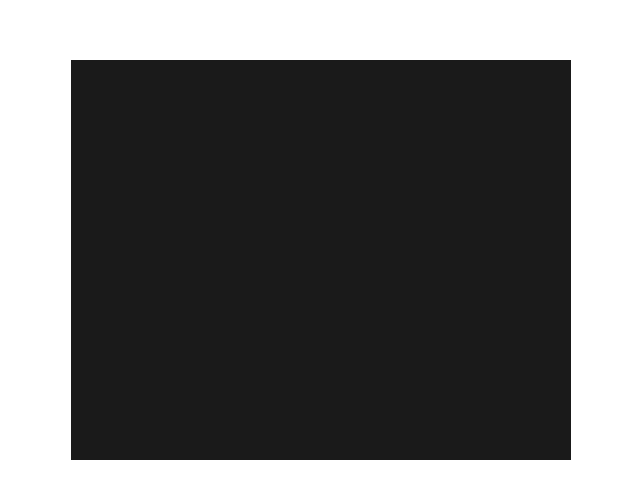
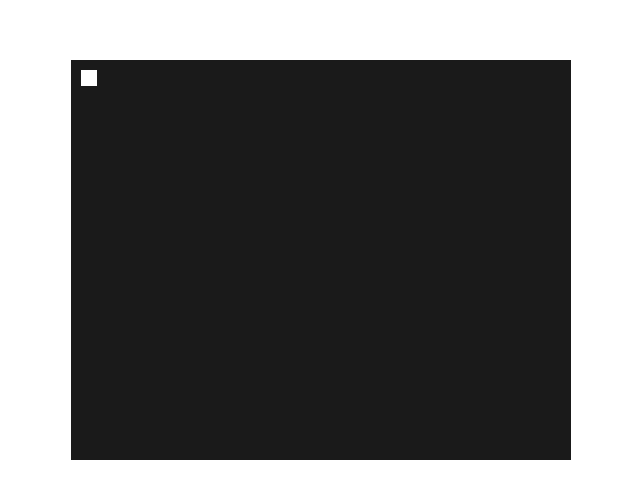
Before and after one commit to Dvorakcs/MinerSurvival, a plain HTML site: page Client/index.html in a window 1280 px wide. Shown: the part 140-638 px from the top of the page, 319-959 px from the left. Drawn offline with Linux system fonts and the light colour scheme.

Commit message:
#5 - Player ( classe generica )

```diff
--- a/Client/index.html
+++ b/Client/index.html
@@ -11,6 +11,7 @@
         <canvas id="canvas" width="500" height="400"></canvas>
     </div>
     <script src="./src/scripts/GameEngine.js"></script>
+    <script src="./src/scripts/GameObject.js"></script>
     <script src="app.js"></script>
 </body>
 </html>
--- a/Client/src/scripts/GameEngine.js
+++ b/Client/src/scripts/GameEngine.js
@@ -1,16 +1,29 @@
 class GameEngine{
+    canvas = document.getElementById('canvas')
+    ctx = this.canvas.getContext('2d')
+    GameObjects = {
+        Players:[
+            new GameObjects({
+                posicao:{x:10,y:10},
+            })
+        ]
+    }
     constructor(){
 
 
     }
 
     START(){
-
         //entra no loop da engine
         this.UPDATE();
     }
 
     UPDATE(){
+        this.GameObjects.Players.forEach(players => {
+            players.Update();
+            players.Draw(this.ctx)
+        })
+
 
         console.log("engine iniciada...")
         requestAnimationFrame(() => this.UPDATE())
--- /dev/null
+++ b/Client/src/scripts/GameObject.js
@@ -0,0 +1,16 @@
+class GameObjects{
+    tamanho = 16;
+    constructor(config){
+        this.posicao = config.posicao;
+
+    }
+
+    Update(UpdateEvents){
+
+    }
+
+    Draw(ctx){
+        ctx.fillStyle = 'white'
+        ctx.fillRect(this.posicao.x,this.posicao.y,this.tamanho,this.tamanho)
+    }
+}
```
